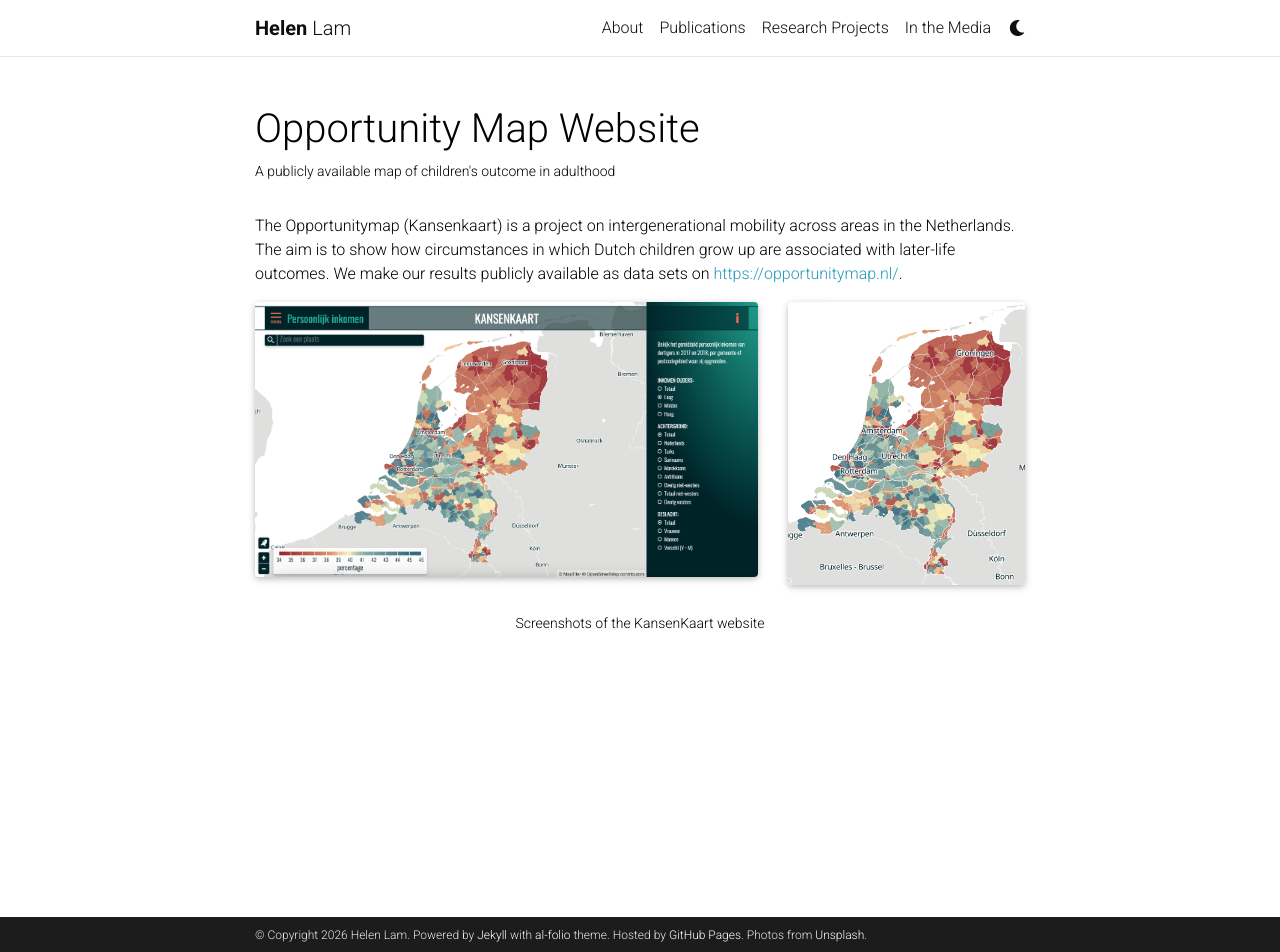
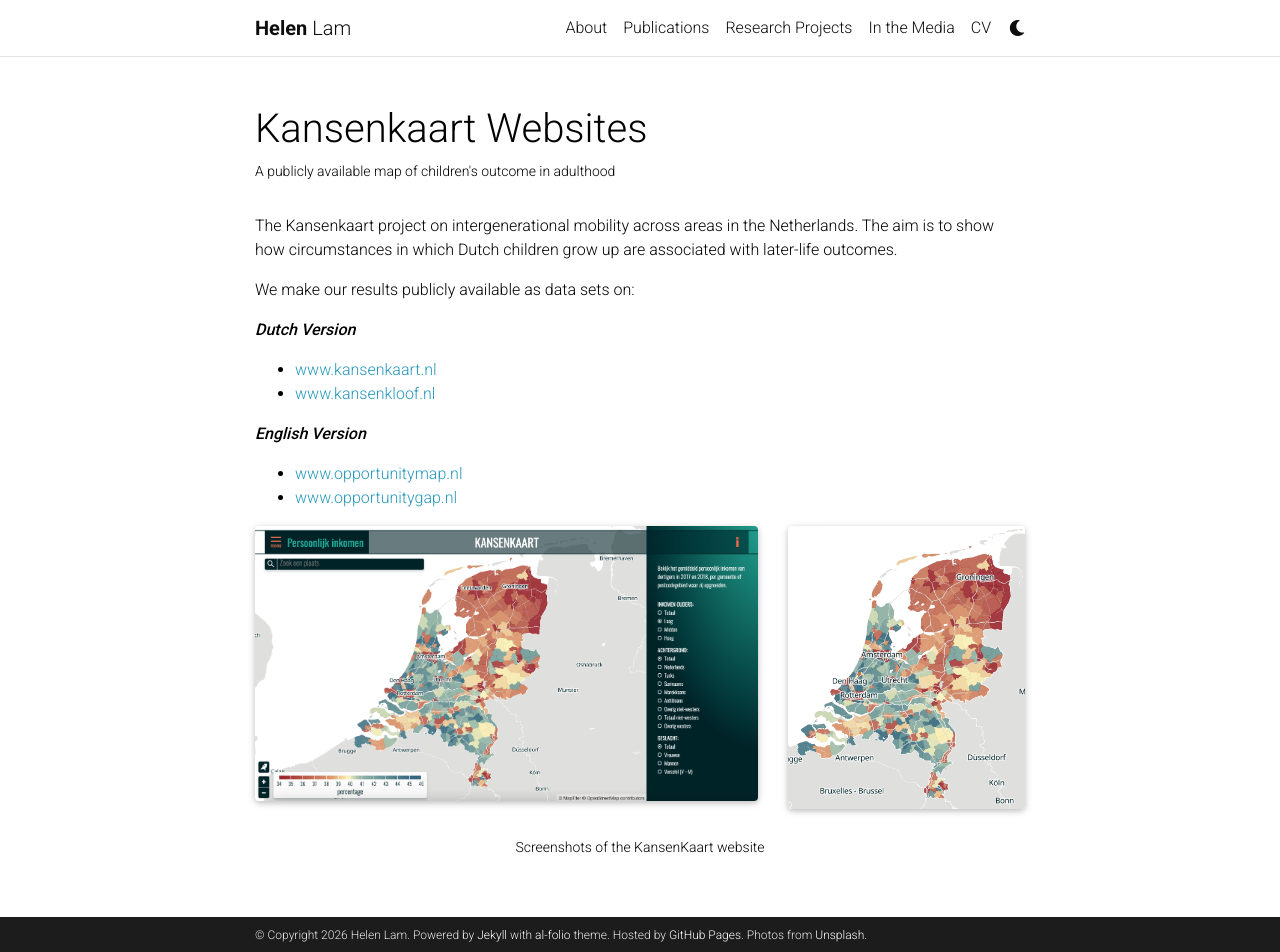
Before and after one commit to Helenlam20/helenlam20.github.io, a Jekyll site: the page built from _projects/2.1_opportunity_map.md, in a window 1280 px wide and 952 px high. Built offline with Jekyll 4.4.1, drawn with Linux system fonts in a browser that asks for light colours; full-size pictures stand in for the smaller copies a plugin makes; comment, search, counter and statistics services are not loaded; a style sheet for code colours, icons or effects is not loaded.

Commit message:
added CV section

```diff
--- a/_projects/2.1_opportunity_map.md
+++ b/_projects/2.1_opportunity_map.md
@@ -1,13 +1,26 @@
 ---
 layout: page
-title: Opportunity Map Website
+title: Kansenkaart Websites
 description: A publicly available map of children's outcome in adulthood
 img: assets/img/kansenkaart.png
 importance: 1
 category: 'Web-based data sharing'
 ---
 
-The Opportunitymap (Kansenkaart) is a project on intergenerational mobility across areas in the Netherlands. The aim is to show how circumstances in which Dutch children grow up are associated with later-life outcomes. We make our results publicly available as data sets on [https://opportunitymap.nl/](www.opportunitymap.nl).
+The Kansenkaart project on intergenerational mobility across areas in the Netherlands. The aim is to show how circumstances in which Dutch children grow up are associated with later-life outcomes.
+
+We make our results publicly available as data sets on:
+
+***Dutch Version***
+- [www.kansenkaart.nl](https://kansenkaart.nl/koopwoning#6.56/52.282/5.285)
+- [www.kansenkloof.nl](https://kansenkloof.nl/)
+
+
+***English Version***
+- [www.opportunitymap.nl](https://opportunitymap.nl/persoonlijkinkomen#6.56/52.282/5.285)
+- [www.opportunitygap.nl](https://opportunitygap.nl/)
+
+
 
 
 <div class="row justify-content-sm-center">
```
Also changed, not shown: _pages/about.md (+2 -2 lines), _pages/cv.md (+8 -6 lines), _pages/media.md (+22 -10 lines), _pages/publications.md (+1 -1 lines), 1 other file.
